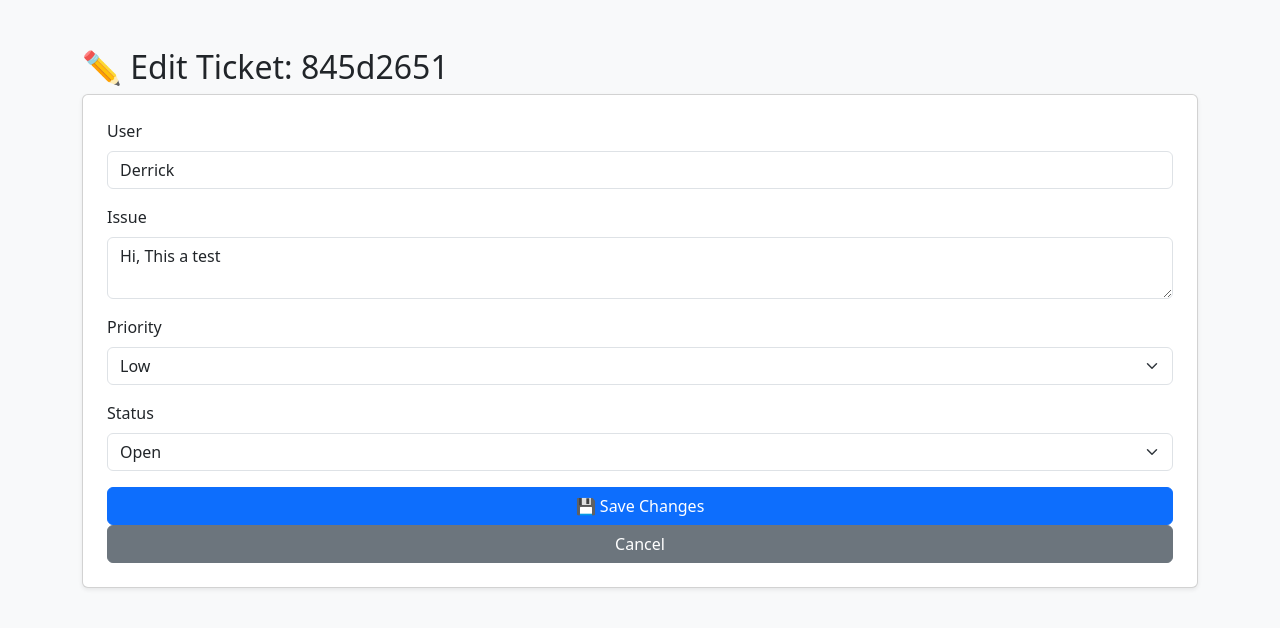
After one commit to reroutelabs-del/ticketing-lab, a Flask app: page /edit/845d2651 in a window 1280 px wide. The commit adds this page. Shown: the top 628 px of the page. Run offline with Flask 3, Linux system fonts and the light colour scheme.

Commit message:
Initial commit - Flask Ticketing App

```diff
--- a/app.py
+++ b/app.py
@@ -1,54 +1,91 @@
-from flask import Flask, request, jsonify, render_template, redirect, url_for
-import csv
+from flask import Flask, request, render_template, redirect, url_for
+import json
 import uuid
-from datetime import datetime
-import os
+import datetime
 
 app = Flask(__name__)
+TICKET_FILE = 'tickets.json'
 
-TICKET_FILE = 'tickets.csv'
+# ---------- Utilities ----------
+def load_tickets():
+    try:
+        with open(TICKET_FILE, 'r') as f:
+            return json.load(f)
+    except FileNotFoundError:
+        return []
 
-# Route: Home page with form
+def save_tickets(tickets):
+    with open(TICKET_FILE, 'w') as f:
+        json.dump(tickets, f, indent=4)
+
+# ---------- Routes ----------
+
 @app.route('/')
 def home():
-    return render_template('index.html')
+    return redirect(url_for('submit_ticket'))
 
-# Route: Handle form POST
-@app.route('/submit', methods=['POST'])
+@app.route('/submit', methods=['GET', 'POST'])
 def submit_ticket():
-    user = request.form['user']
-    issue = request.form['issue']
-    priority = request.form['priority']
+    if request.method == 'POST':
+        tickets = load_tickets()
+        new_ticket = {
+            "ticket_id": str(uuid.uuid4())[:8],
+            "user": request.form['user'],
+            "issue": request.form['issue'],
+            "priority": request.form['priority'],
+            "status": "Open",
+            "created_at": datetime.datetime.now().strftime("%Y-%m-%d %H:%M:%S"),
+            "updated_at": "",
+            "root_cause": "",
+            "resolution": ""
+        }
+        tickets.append(new_ticket)
+        save_tickets(tickets)
+        return redirect(url_for('view_tickets'))
+    return render_template('submit.html')
 
-    ticket = {
-        "ID": str(uuid.uuid4()),
-        "User": user,
-        "Issue": issue,
-        "Priority": priority,
-        "Status": "Open",
-        "Created": datetime.now().strftime("%Y-%m-%d %H:%M:%S")
-    }
-
-    file_exists = os.path.isfile(TICKET_FILE)
-
-    with open(TICKET_FILE, 'a', newline='') as f:
-        writer = csv.DictWriter(f, fieldnames=ticket.keys())
-        if not file_exists:
-            writer.writeheader()
-        writer.writerow(ticket)
-
-    return redirect(url_for('view_tickets'))
-
-# Route: View all submitted tickets
 @app.route('/tickets')
 def view_tickets():
-    tickets = []
-    if os.path.exists(TICKET_FILE):
-        with open(TICKET_FILE, 'r') as f:
-            reader = csv.DictReader(f)
-            tickets = list(reader)
+    tickets = load_tickets()
     return render_template('tickets.html', tickets=tickets)
 
+@app.route('/edit/<ticket_id>', methods=['GET', 'POST'])
+def edit_ticket(ticket_id):
+    tickets = load_tickets()
+    ticket = next((t for t in tickets if t['ticket_id'] == ticket_id), None)
+
+    if not ticket:
+        return "Ticket not found", 404
+
+    if request.method == 'POST':
+        ticket['user'] = request.form['user']
+        ticket['issue'] = request.form['issue']
+        ticket['priority'] = request.form['priority']
+        ticket['status'] = request.form['status']
+        ticket['updated_at'] = datetime.datetime.now().strftime("%Y-%m-%d %H:%M:%S")
+        save_tickets(tickets)
+        return redirect(url_for('view_tickets'))
+
+    return render_template('edit.html', ticket=ticket)
+
+@app.route('/resolve/<ticket_id>', methods=['GET', 'POST'])
+def resolve_ticket(ticket_id):
+    tickets = load_tickets()
+    ticket = next((t for t in tickets if t['ticket_id'] == ticket_id), None)
+
+    if not ticket:
+        return "Ticket not found", 404
+
+    if request.method == 'POST':
+        ticket['root_cause'] = request.form['root_cause']
+        ticket['resolution'] = request.form['resolution']
+        ticket['status'] = "Closed"
+        ticket['updated_at'] = datetime.datetime.now().strftime("%Y-%m-%d %H:%M:%S")
+        save_tickets(tickets)
+        return redirect(url_for('view_tickets'))
+
+    return render_template('resolve.html', ticket=ticket)
+
+# ---------- Run Server ----------
 if __name__ == '__main__':
-    print("🚀 Ticketing Web App Running")
-    app.run(host='0.0.0.0', port=5000, debug=True)
+    app.run(debug=True)
--- /dev/null
+++ b/templates/edit.html
@@ -0,0 +1,46 @@
+<!DOCTYPE html>
+<html lang="en">
+<head>
+  <meta charset="UTF-8">
+  <title>Edit Ticket</title>
+  <link href="https://cdn.jsdelivr.net/npm/bootstrap@5.3.2/dist/css/bootstrap.min.css" rel="stylesheet">
+</head>
+<body class="bg-light">
+  <div class="container mt-5">
+    <h2>✏️ Edit Ticket: {{ ticket.ticket_id }}</h2>
+
+    <form method="POST" class="card p-4 shadow-sm">
+      <div class="mb-3">
+        <label class="form-label">User</label>
+        <input type="text" name="user" class="form-control" value="{{ ticket.user }}" required>
+      </div>
+
+      <div class="mb-3">
+        <label class="form-label">Issue</label>
+        <textarea name="issue" class="form-control" required>{{ ticket.issue }}</textarea>
+      </div>
+
+      <div class="mb-3">
+        <label class="form-label">Priority</label>
+        <select name="priority" class="form-select">
+          {% for level in ['Low', 'Medium', 'High'] %}
+            <option value="{{ level }}" {% if ticket.priority == level %}selected{% endif %}>{{ level }}</option>
+          {% endfor %}
+        </select>
+      </div>
+
+      <div class="mb-3">
+        <label class="form-label">Status</label>
+        <select name="status" class="form-select">
+          {% for stat in ['Open', 'In Progress', 'Closed'] %}
+            <option value="{{ stat }}" {% if ticket.status == stat %}selected{% endif %}>{{ stat }}</option>
+          {% endfor %}
+        </select>
+      </div>
+
+      <button type="submit" class="btn btn-primary">💾 Save Changes</button>
+      <a href="/tickets" class="btn btn-secondary">Cancel</a>
+    </form>
+  </div>
+</body>
+</html>
--- a/tickets.csv
+++ /dev/null
@@ -1,4 +0,0 @@
-ID,User,Issue,Priority,Status,Created
-7fafc1a7-c7e1-4310-bdec-6f7c7529174f,Derrick,Computer monitor keeps blinking ,Medium,Open,2025-08-06 22:20:13
-9f4d5937-b9bd-4188-b938-be7b4ad6df9e,Milania,Internet not working ,High,Open,2025-08-06 22:20:24
-b99971cf-7898-4444-928a-69684e6cbaca,Wynde,Printer not working,Medium,Open,2025-08-06 22:20:36
--- /dev/null
+++ b/tickets.json
@@ -0,0 +1,51 @@
+[
+    {
+        "ticket_id": "845d2651",
+        "user": "Derrick",
+        "issue": "Hi, This a test ",
+        "priority": "Low",
+        "status": "New",
+        "created_at": "2025-08-07 07:24:31"
+    },
+    {
+        "ticket_id": "dccc377d",
+        "user": "Derrick",
+        "issue": "Hi, This is a test",
+        "priority": "Low",
+        "status": "New",
+        "created_at": "2025-08-07 07:24:54"
+    },
+    {
+        "ticket_id": "92b5a6f8",
+        "user": "Derrick",
+        "issue": "This is a test ",
+        "priority": "Low",
+        "status": "Open",
+        "created_at": "2025-08-07 07:36:16",
+        "updated_at": "",
+        "root_cause": "",
+        "resolution": ""
+    },
+    {
+        "ticket_id": "f873d48b",
+        "user": "Derrick",
+        "issue": "This is a test ",
+        "priority": "Medium",
+        "status": "Open",
+        "created_at": "2025-08-07 07:36:20",
+        "updated_at": "",
+        "root_cause": "",
+        "resolution": ""
+    },
+    {
+        "ticket_id": "cc69482a",
+        "user": "Derrick",
+        "issue": "This is a test ",
+        "priority": "High",
+        "status": "Open",
+        "created_at": "2025-08-07 07:36:23",
+        "updated_at": "",
+        "root_cause": "",
+        "resolution": ""
+    }
+]
```
Also changed, not shown: templates/resolve.html (added, +28 -0 lines), templates/submit.html (added, +54 -0 lines), templates/tickets.html (+57 -13 lines), tickets.db (deleted), 1 other file.
